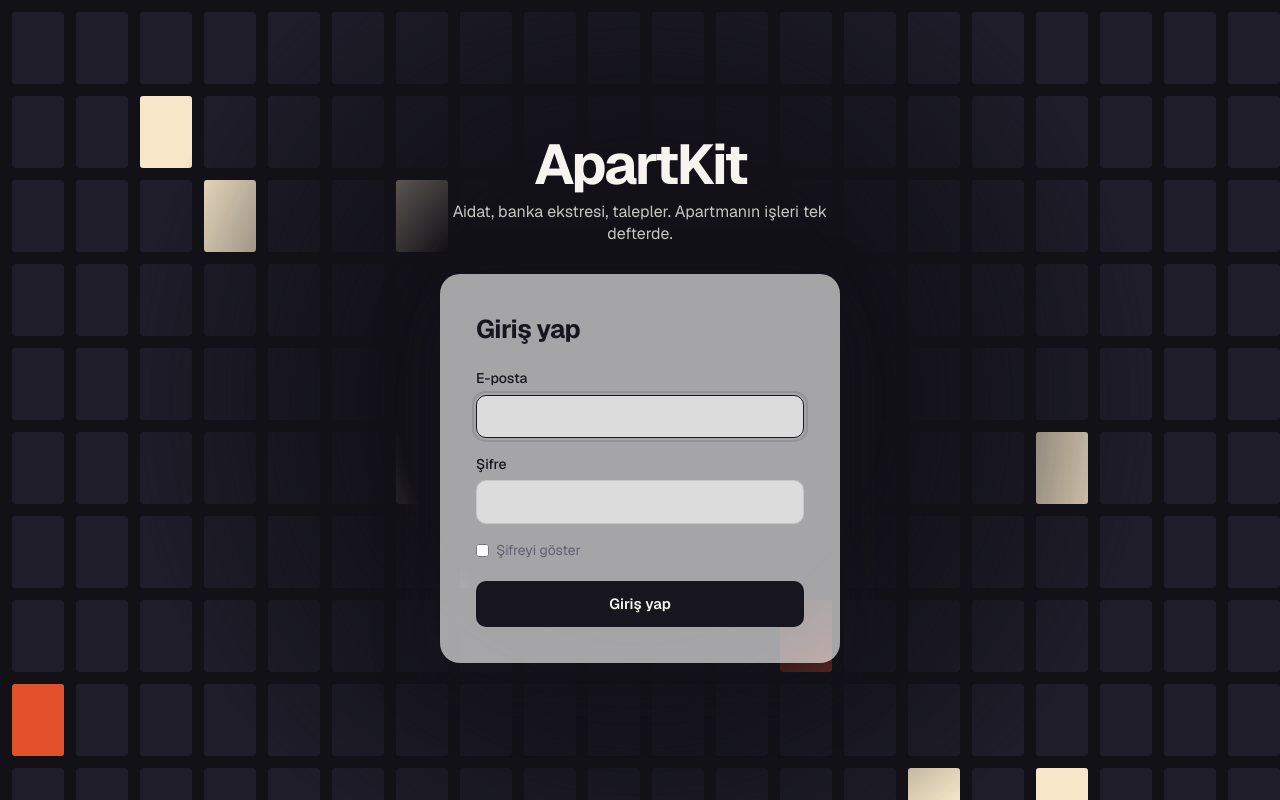
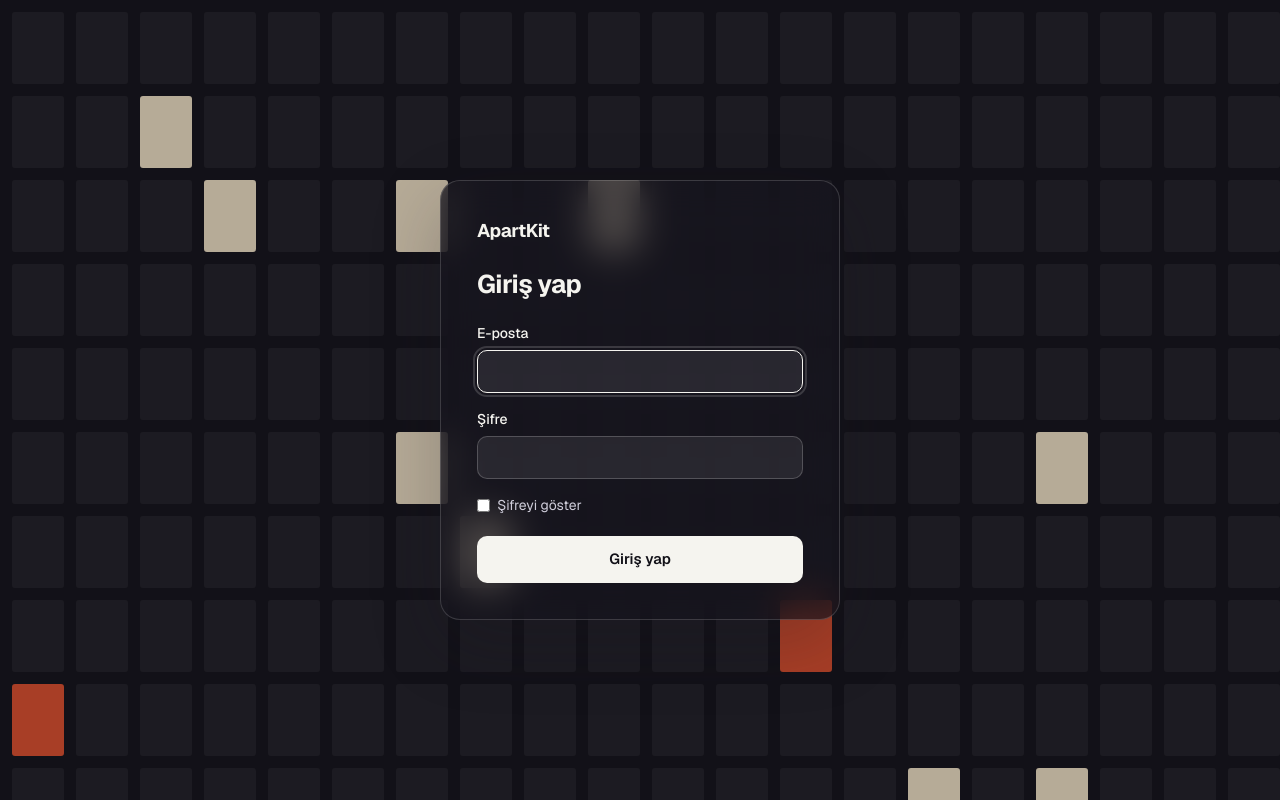
Before and after one commit to AzizARSLN/ApartKit, a React (Vite) app in the folder frontend/: page /login in a window 1280 px wide. Built offline with nearby package versions, Linux system fonts and the light colour scheme; no server answers.

Commit message:
Turn the login form into a frosted glass panel

```diff
--- a/frontend/src/index.css
+++ b/frontend/src/index.css
@@ -701,28 +701,23 @@ table.data tbody tr.is-selected:hover {
   gap: 12px;
   padding: 12px;
   overflow: hidden;
-  mask-image: linear-gradient(to bottom, #000 12%, transparent 34%);
 }
 
 .login-windows i {
   border-radius: 3px;
-  background: #1e1d29;
+  background: rgba(255, 255, 255, 0.045);
   transition: background 320ms ease;
 }
 
 .login-windows i.is-lit {
-  background: #f6e7c8;
+  background: rgba(246, 231, 200, 0.72);
 }
 
 .login-windows i.is-warm {
-  background: #e2502c;
+  background: rgba(226, 80, 44, 0.72);
 }
 
 .login-page {
-  --accent: var(--ink);
-  --accent-strong: var(--ink-soft);
-  --accent-tint: var(--line);
-  --on-accent: var(--bg);
   position: relative;
   display: flex;
   flex-direction: column;
@@ -733,31 +728,36 @@ table.data tbody tr.is-selected:hover {
   background: #121118;
 }
 
-.login-intro {
-  position: relative;
-  padding: 3rem 16px 1.25rem;
-  color: #f5f4ef;
-}
-
-.login-intro p {
-  max-width: 24rem;
-  margin: 0.5rem 0 0;
-  line-height: 1.4;
-  opacity: 0.8;
-}
-
 .login-wordmark {
-  font-size: clamp(2.75rem, 8vw, 6.5rem);
-  line-height: 1;
-  letter-spacing: -0.045em;
+  margin-bottom: 1.25rem;
+  font-size: 1.15rem;
 }
 
 .login-sheet {
+  --ink: #f5f4ef;
+  --muted: #cfcdda;
+  --line: rgba(255, 255, 255, 0.2);
+  --surface: rgba(255, 255, 255, 0.08);
+  --accent: #f5f4ef;
+  --accent-strong: #ffffff;
+  --accent-tint: rgba(255, 255, 255, 0.16);
+  --on-accent: #121118;
+  --danger: #ff8fa7;
   position: relative;
   padding: 1.75rem 16px 2rem;
+  border: 1px solid rgba(255, 255, 255, 0.16);
+  border-bottom: 0;
   border-radius: 20px 20px 0 0;
-  background: var(--surface);
+  background: rgba(22, 21, 30, 0.66);
   color: var(--ink);
+  -webkit-backdrop-filter: blur(18px);
+  backdrop-filter: blur(18px);
+}
+
+.login-sheet input:-webkit-autofill {
+  -webkit-text-fill-color: #f5f4ef;
+  caret-color: #f5f4ef;
+  box-shadow: inset 0 0 0 100px #2b2a35;
 }
 
 .login-form {
@@ -796,31 +796,14 @@ table.data tbody tr.is-selected:hover {
   .login-page {
     align-items: center;
     justify-content: center;
-    gap: 1.75rem;
     padding: 2.5rem;
-  }
-
-  .login-windows {
-    mask-image: radial-gradient(circle at 50% 50%, transparent 32%, #000 68%);
-  }
-
-  .login-intro {
-    padding: 0;
-    text-align: center;
-  }
-
-  .login-intro p {
-    margin-inline: auto;
-  }
-
-  .login-wordmark {
-    font-size: 3.5rem;
   }
 
   .login-sheet {
     flex: none;
     width: 400px;
     padding: 2.25rem;
+    border-bottom: 1px solid rgba(255, 255, 255, 0.16);
     border-radius: 20px;
     box-shadow: var(--shadow-lg);
   }
--- a/frontend/src/pages/LoginPage.tsx
+++ b/frontend/src/pages/LoginPage.tsx
@@ -29,11 +29,8 @@ export function LoginPage() {
   return (
     <div className="login-page">
       <WindowGrid level={email.length + password.length} />
-      <div className="login-intro">
+      <main className="login-sheet">
         <div className="brand login-wordmark">ApartKit</div>
-        <p>Aidat, banka ekstresi, talepler. Apartmanın işleri tek defterde.</p>
-      </div>
-      <main className="login-sheet">
         <form onSubmit={onSubmit} className="login-form">
           <h1>Giriş yap</h1>
           <label className="login-field">
```
